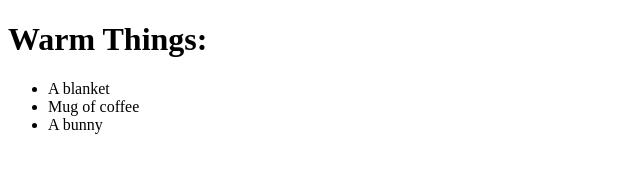
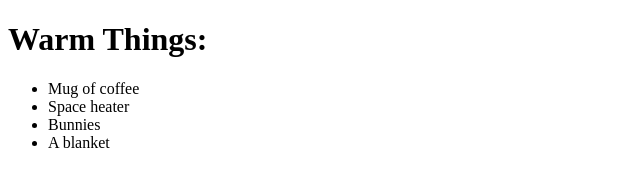
Before and after one commit to kphelan80/first-project, a plain HTML site: page home.html in a window 1280 px wide. Shown: the whole page, without its empty margins (0-640 px from the left). Drawn offline with Linux system fonts and the light colour scheme.

Commit message:
Update home.html

```diff
--- a/home.html
+++ b/home.html
@@ -8,9 +8,10 @@
 <body>
     <h1>Warm Things:</h1>
     <ul>
+        <li>Mug of coffee</li>
+        <li>Space heater</li>
+        <li>Bunnies</li>
         <li>A blanket</li>
-        <li>Mug of coffee</li>
-        <li>A bunny</li>
     </ul>
 </body>
 </html>
```
